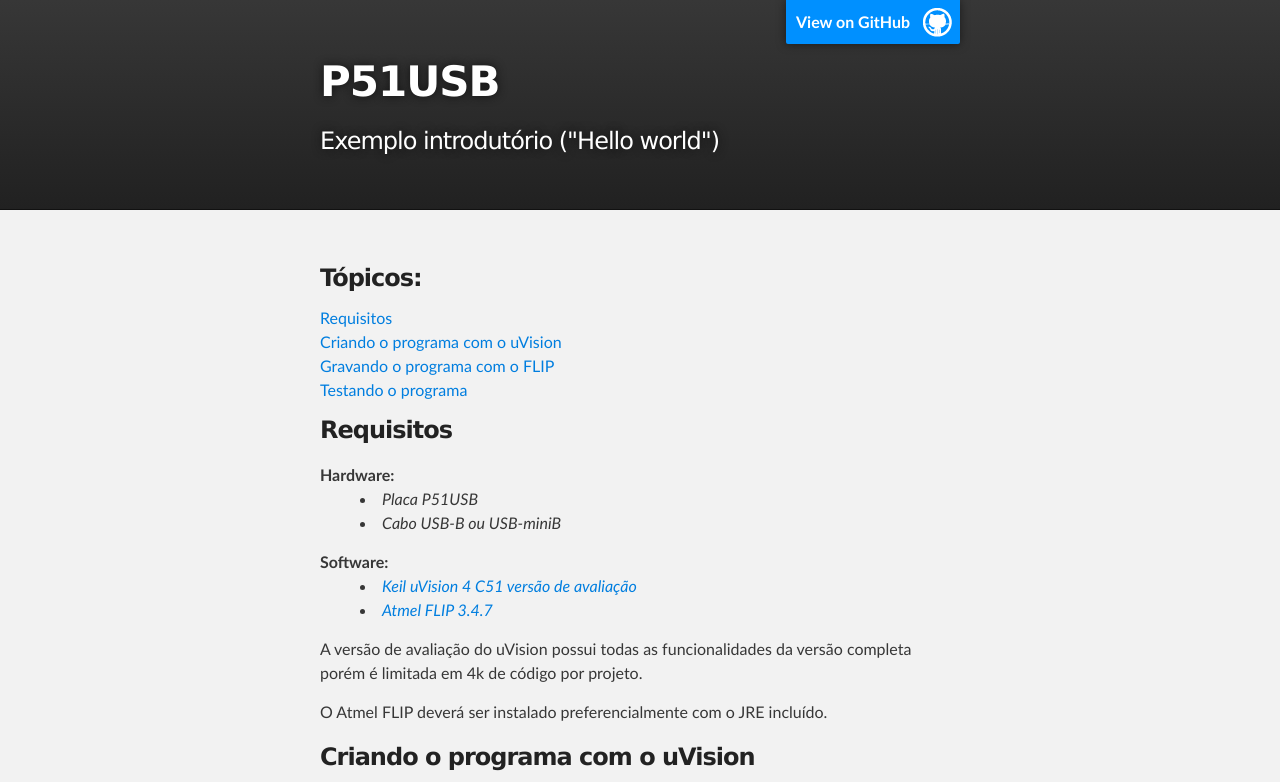
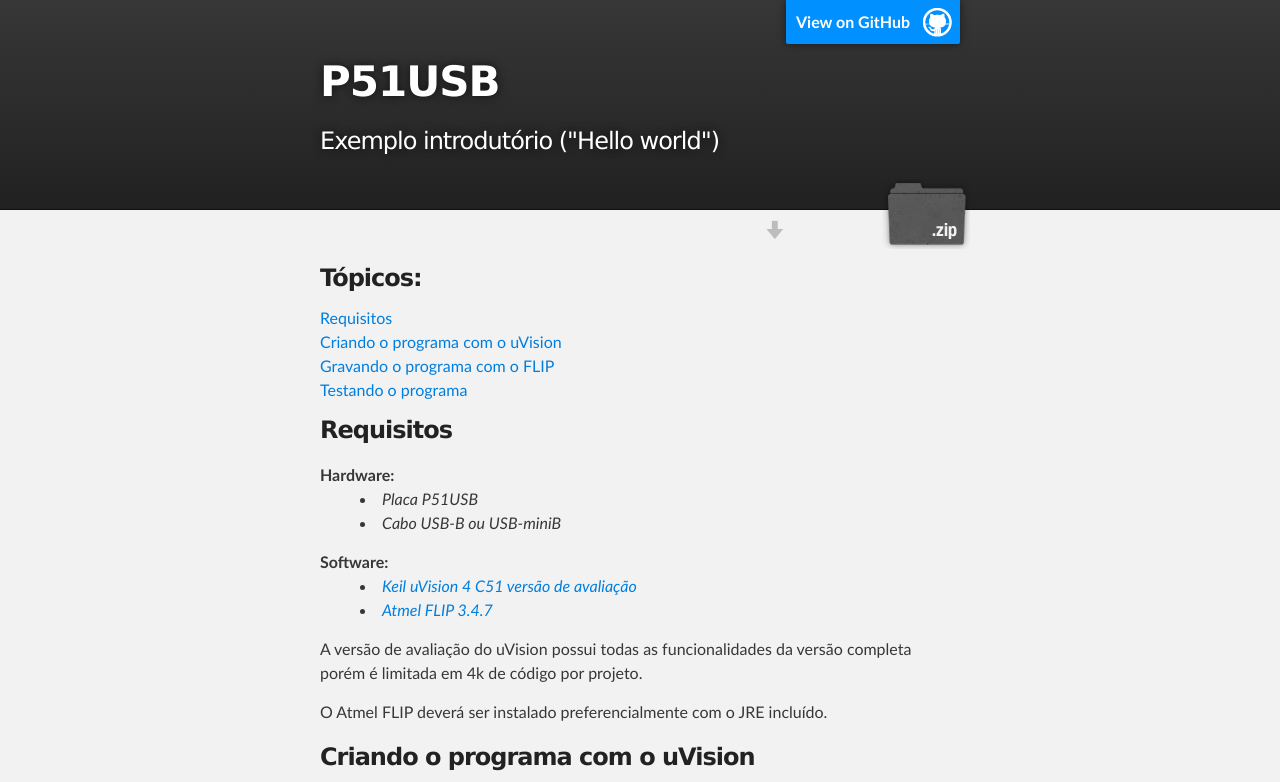
Before and after one commit to MikhailKoslowski/p51usb, a plain HTML site: page helloworld.html in a window 1280 px wide. Shown: the top 782 px of the page. Drawn offline with Linux system fonts and the light colour scheme.

Commit message:
Adicionado link para download do projeto em .zip

```diff
--- a/helloworld.html
+++ b/helloworld.html
@@ -20,6 +20,10 @@
 
           <h1 id="project_title">P51USB</h1>
           <h2 id="project_tagline">Exemplo introdutório ("Hello world")</h2>
+
+          <section id="downloads">
+              <a class="zip_download_link" href="https://github.com/MikhailKoslowski/p51usb/releases/tag/HelloWorld">Download deste exemplo em arquivo .zip </a>
+          </section>
 
         </header>
     </div>
```
